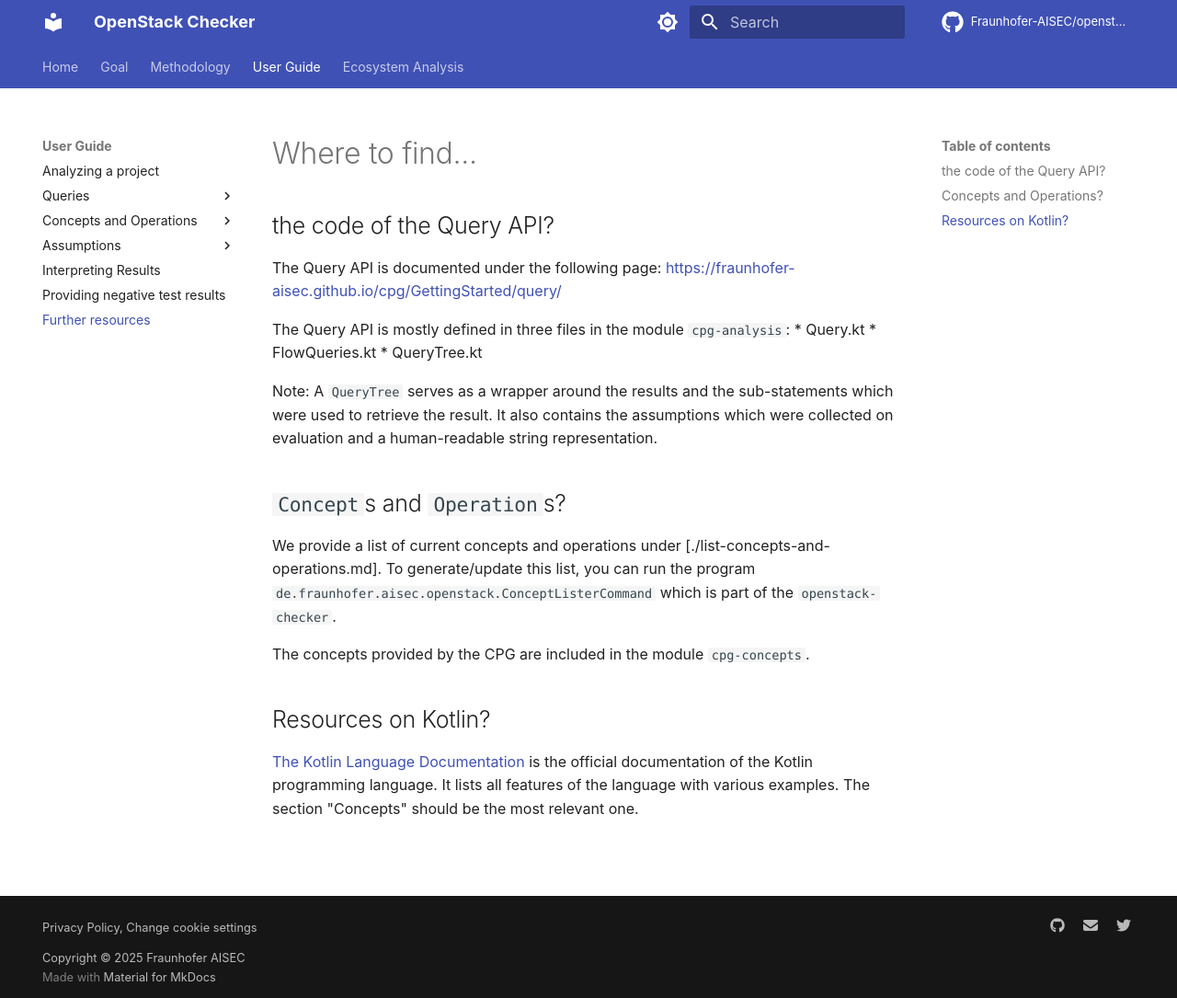
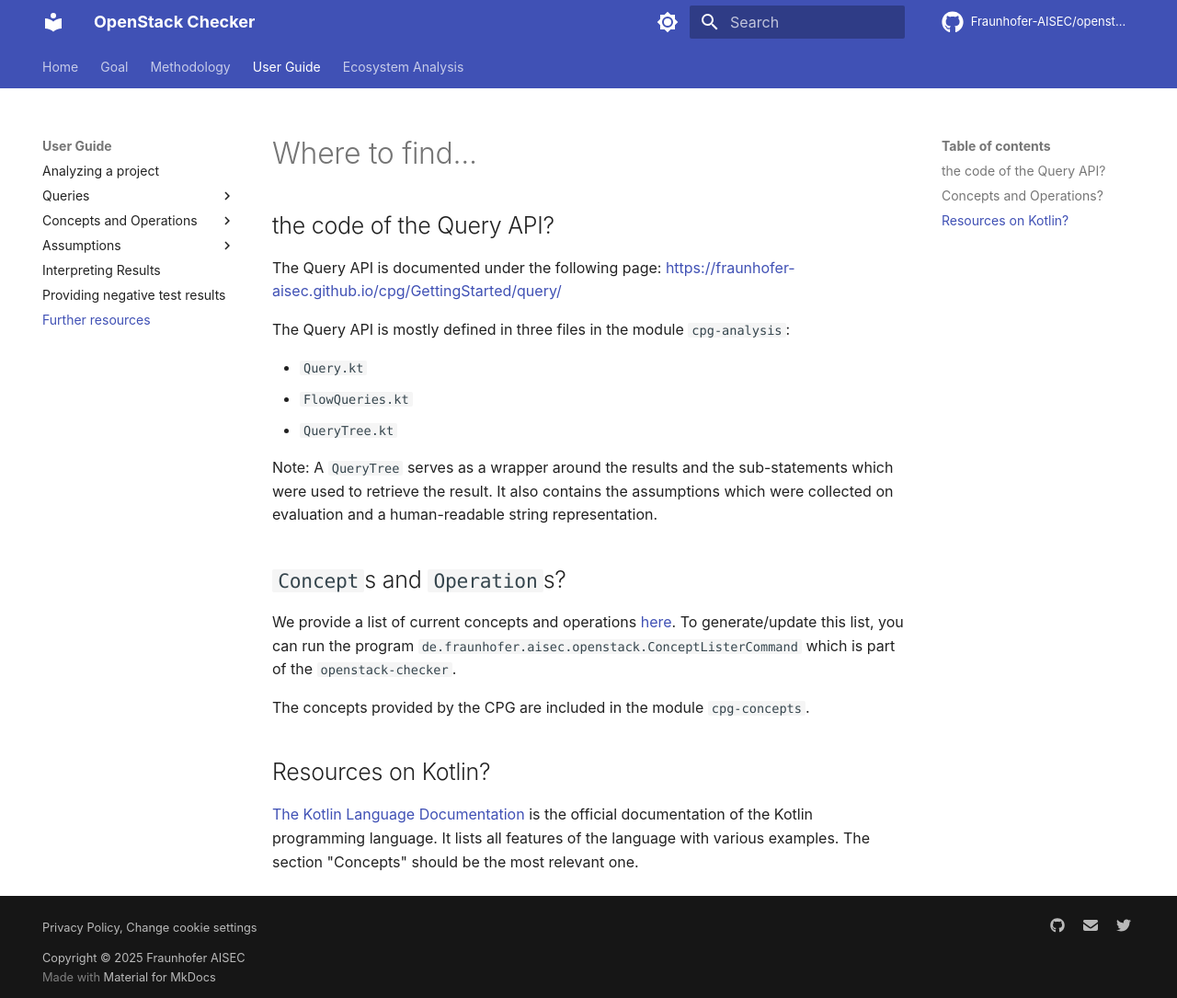
Before and after one commit to Fraunhofer-AISEC/codyze-evaluator, an MkDocs documentation site: the page built from documentation/docs/more-resources.md, in a window 1280 px wide and 1085 px high. Shown: the whole window at 92% size. Built offline with MkDocs 1.6.1 and Material for MkDocs 9.7.7, drawn with Linux system fonts in a browser that asks for light colours; comment, search, counter and statistics services are not loaded.

Commit message:
More formatting fixes

```diff
--- a/documentation/docs/analyzing-project.md
+++ b/documentation/docs/analyzing-project.md
@@ -85,4 +85,4 @@
   Kotlin programming language. It lists all features of the language with various examples. The section "Concepts"
   should be the most relevant one.
 
-The files [./list-concepts-and-operations.md], [./writing-queries.md], and [./more-resources.md] provide further documentation on existing concepts and operations, writing queries with the Query API, and point to additional resources.
+The files [list-concepts-and-operations.md](list-concepts-and-operations.md), [writing-queries.md](writing-queries.md), and [more-resources.md](more-resources.md) provide further documentation on existing concepts and operations, writing queries with the Query API, and point to additional resources.
--- a/documentation/docs/more-resources.md
+++ b/documentation/docs/more-resources.md
@@ -5,16 +5,17 @@
 The Query API is documented under the following page: [https://fraunhofer-aisec.github.io/cpg/GettingStarted/query/](https://fraunhofer-aisec.github.io/cpg/GettingStarted/query/)
 
 The Query API is mostly defined in three files in the module `cpg-analysis`:
-* Query.kt
-* FlowQueries.kt
-* QueryTree.kt
+
+* `Query.kt`
+* `FlowQueries.kt`
+* `QueryTree.kt`
 
 Note: A `QueryTree` serves as a wrapper around the results and the sub-statements which were used to retrieve the result.
 It also contains the assumptions which were collected on evaluation and a human-readable string representation.
 
 ## `Concept`s and `Operation`s?
 
-We provide a list of current concepts and operations under [./list-concepts-and-operations.md].
+We provide a list of current concepts and operations [here](list-concepts-and-operations.md).
 To generate/update this list, you can run the program `de.fraunhofer.aisec.openstack.ConceptListerCommand` which is part of the `openstack-checker`.
 
 The concepts provided by the CPG are included in the module `cpg-concepts`.
```
Also changed, not shown: documentation/docs/writing-queries.md (+3 -1 lines).
